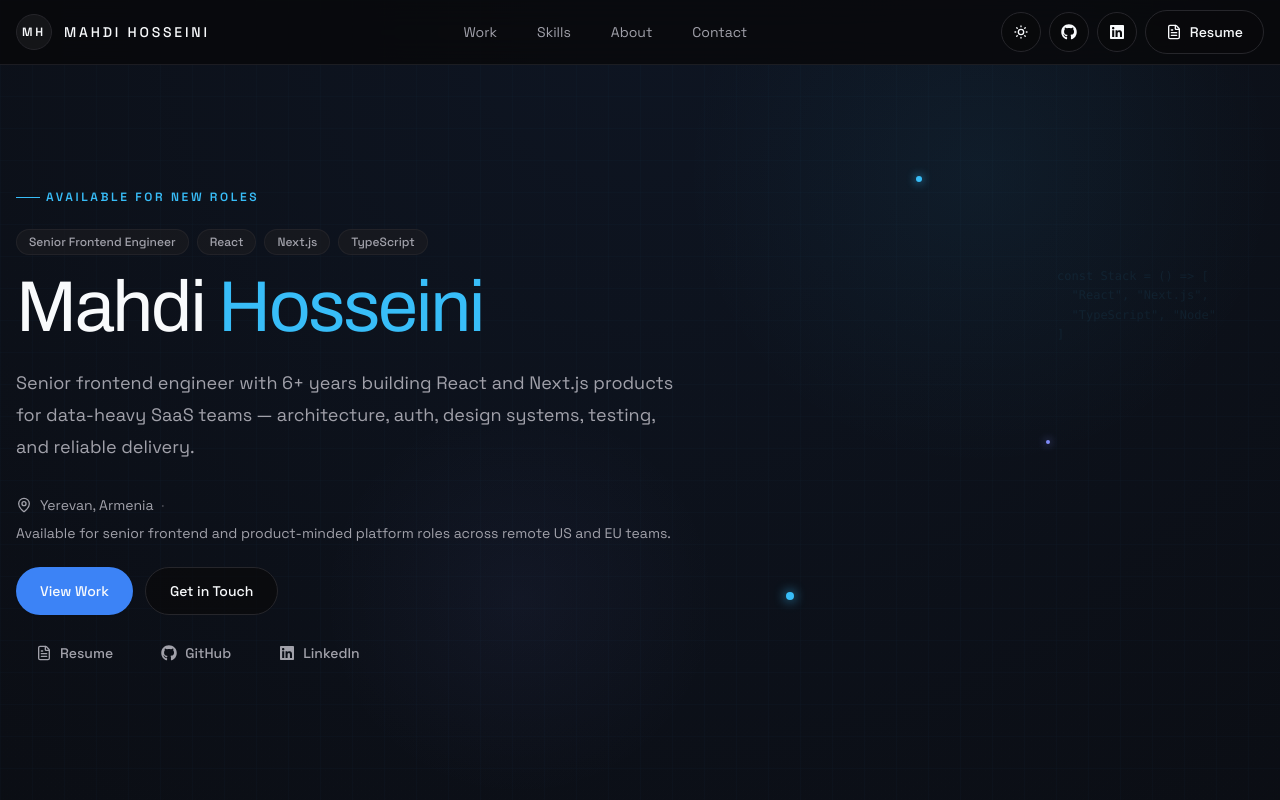
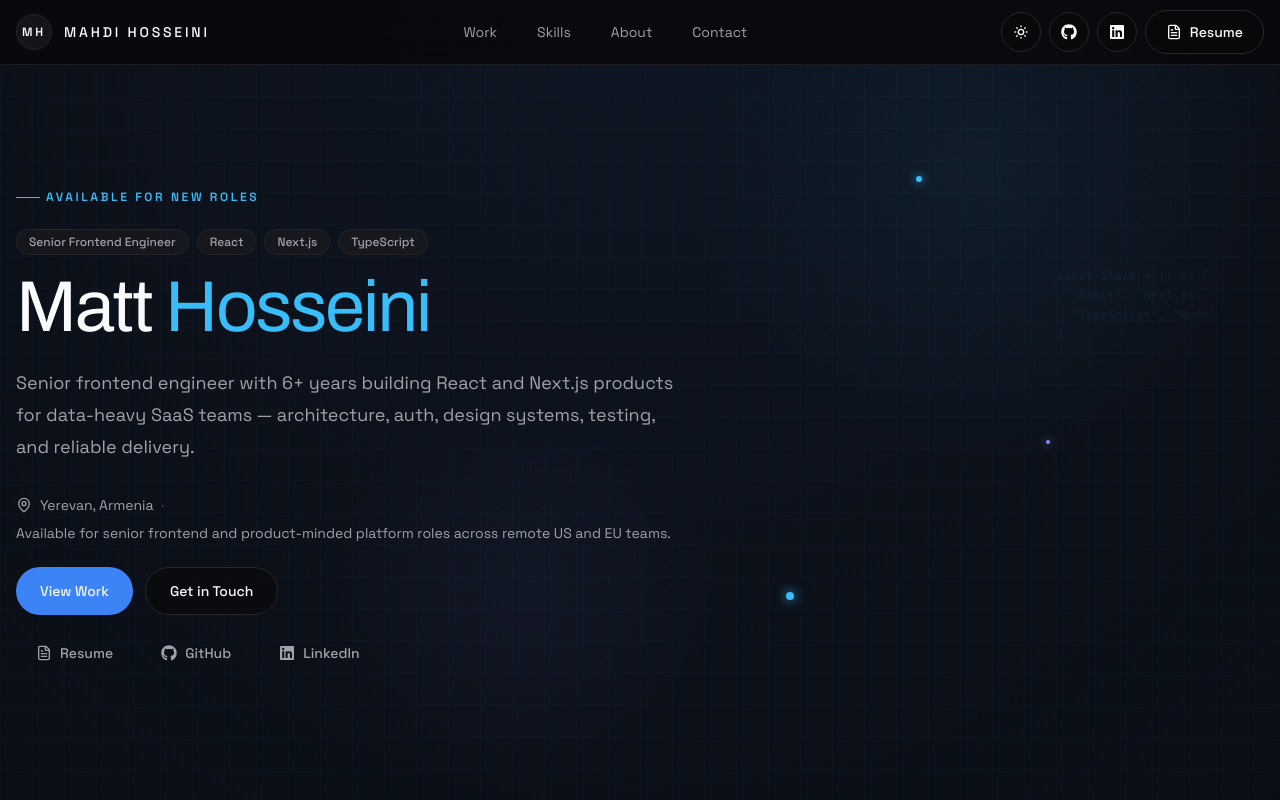
Before and after one commit to s-mahdi/mahdi-hosseini-portfolio, a Next.js app: page / in a window 1280 px wide. Shown: the top 800 px of the page. Built offline with nearby package versions, Linux system fonts and the light colour scheme.

Commit message:
fix: update name to Matt Hosseini in hero

```diff
--- a/src/components/sections/hero.tsx
+++ b/src/components/sections/hero.tsx
@@ -113,7 +113,7 @@ export function Hero() {
           </div>
 
           <h1 className="mb-6 font-heading text-5xl tracking-tight text-foreground sm:text-6xl lg:text-7xl">
-            Mahdi{" "}
+            Matt{" "}
             <span className="text-sky-400">Hosseini</span>
           </h1>
 
```
